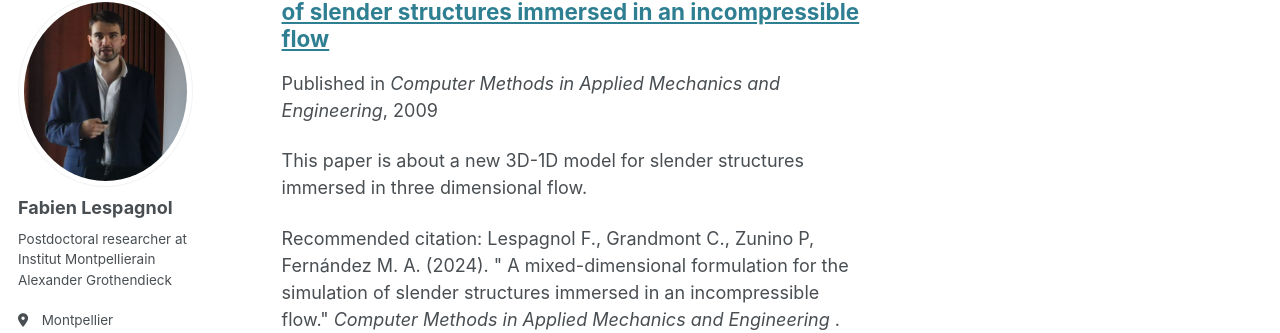
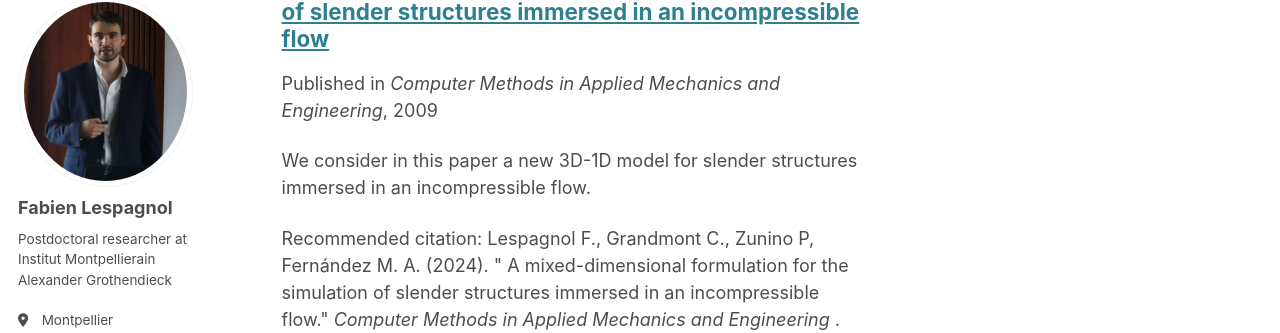
Before and after one commit to FabienLespagnol/fabienlespagnol.github.io, a Jekyll site: the page built from _pages/publications.html, in a window 1280 px wide and 900 px high, scrolled down 882 px. Shown: the part 110-443 px from the top of the window. Built offline with Jekyll 4.4.1, drawn with Linux system fonts in a browser that asks for light colours; some web fonts are replaced.

Commit message:
Update 2024-12-01-CMAME_1.md

```diff
--- a/_publications/2024-12-01-CMAME_1.md
+++ b/_publications/2024-12-01-CMAME_1.md
@@ -3,7 +3,7 @@ title: "A mixed-dimensional formulation for the simulation of slender structures
 collection: publications
 category: manuscripts
 permalink: /publication/2024-12-01-CMAME_1
-excerpt: 'This paper is about a new 3D-1D model for slender structures immersed in three dimensional flow.'
+excerpt: 'We consider in this paper a new 3D-1D model for slender structures immersed in an incompressible flow.'
 date: 2009-10-01
 venue: 'Computer Methods in Applied Mechanics and Engineering'
 slidesurl: 'https://cnrs.hal.science/LJLL/hal-04318526v1'
```
